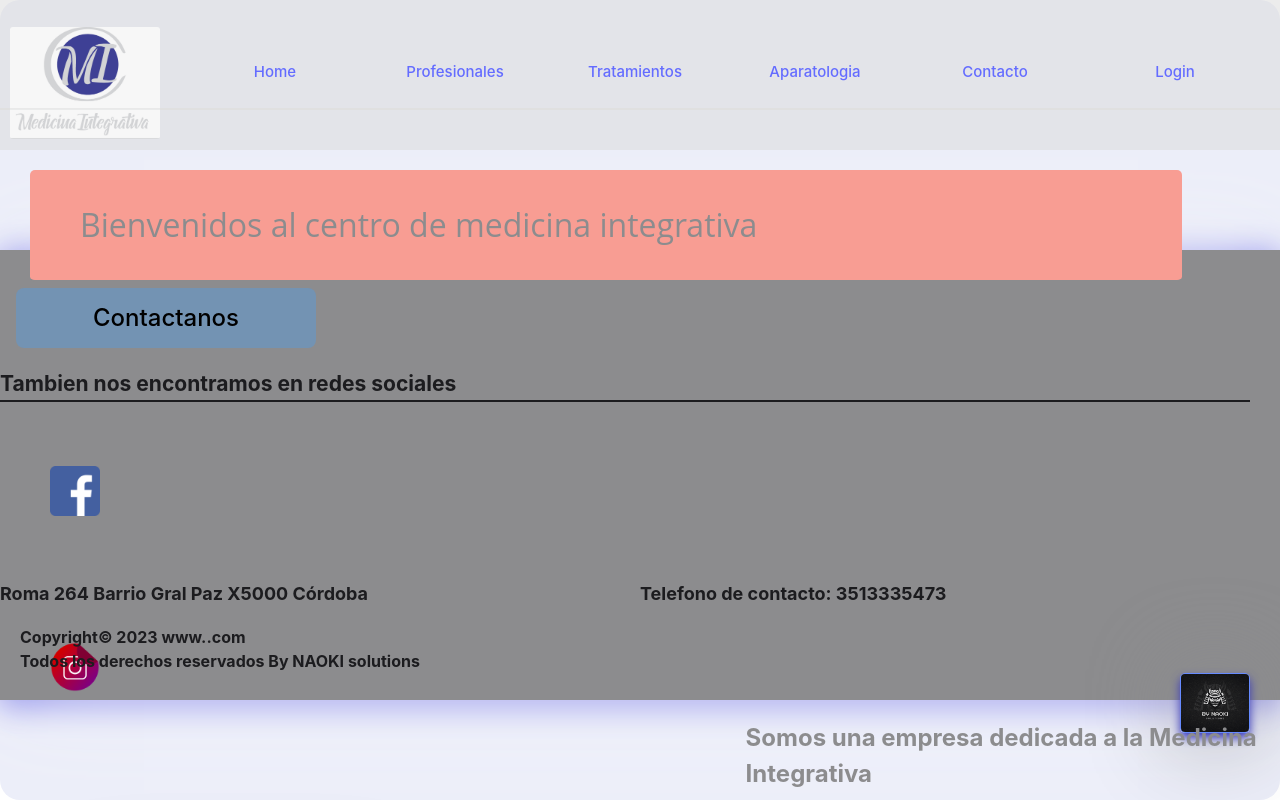
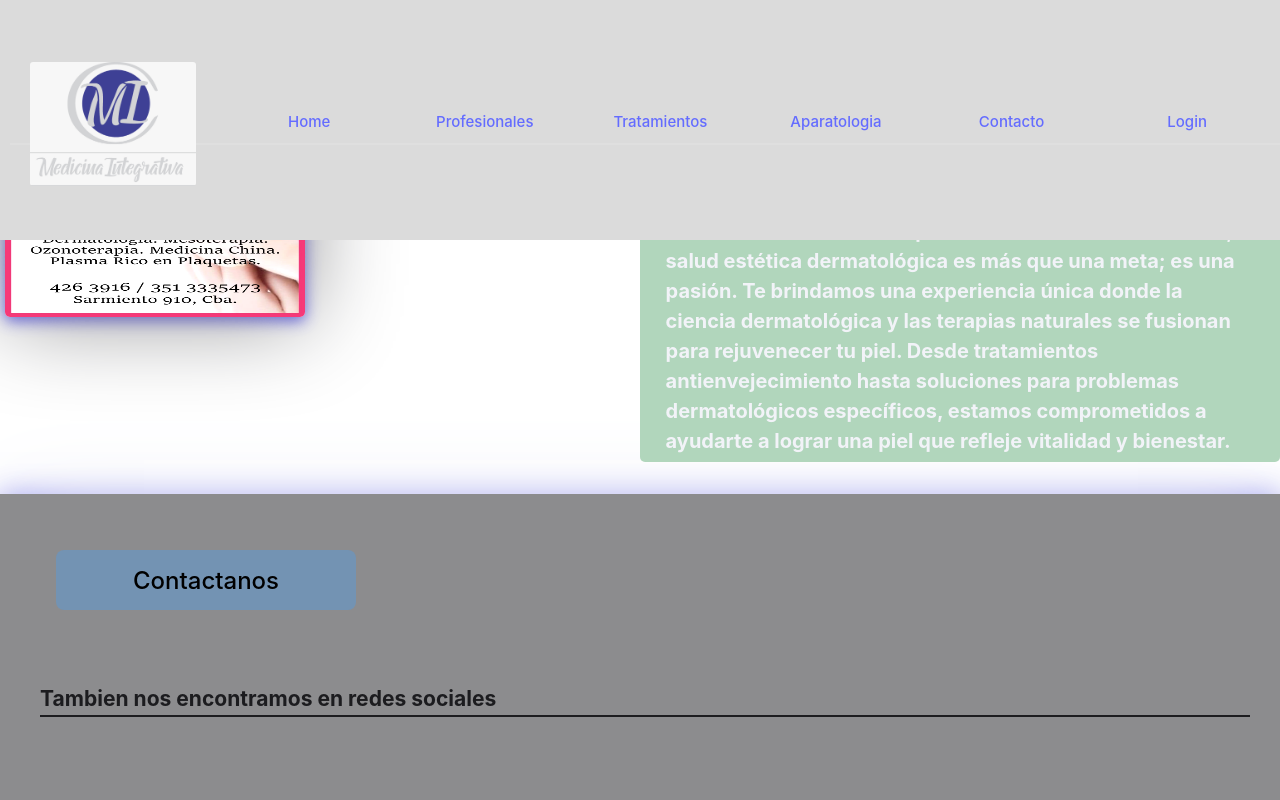
Before and after one commit to ginofrancocba/medicinaIntegrativaFront, a React (Vite) app: page / in a window 1280 px wide. Shown: the top 800 px of the page. Built offline with nearby package versions, Linux system fonts and the light colour scheme.

Commit message:
Add Change Header Permanent

```diff
--- a/src/App.css
+++ b/src/App.css
@@ -7,8 +7,8 @@
   --celeste: rgba(0, 212, 255, 0.75);
   --grey: rgb(242, 243, 248);
   --grey-button: 	rgb(115, 147, 179);
-  --grey-header: rgba(219, 219, 219, 0.514);
-  --grey-layer: rgb(224, 224, 224);
+  --grey-header: rgb(219, 219, 219);
+  --grey-layer: rgba(224, 224, 224, 0.804);
   --laranja: rgb(84, 31, 23);
   --lila: #8a6df1ff;
   --negro: #000000;
@@ -25,6 +25,5 @@
 #root {
   max-width: 100%;
   margin: 0%;
-  margin-top: 150px;
 
 }
--- a/src/pages/Header.css
+++ b/src/pages/Header.css
@@ -1,38 +1,33 @@
-.fixed-header {
+.container-layout {
    position: fixed;
+   z-index: 1000;
    top: 0;
    left: 0;
-   width: 100%;
-   z-index: 1000;
-}
-
-.container-layout {
    display: flex;
    justify-content: center;
    text-align: center;
    align-items: center;
    width: 100%;
-   height: 150px;
-   margin: 0;
+   height: 30vh;
    background-color: var(--grey-header);
 }
 
 .navbar ul img {
    display: flex;
-   width: 150px;
+   width: 13vw;
    height: auto;
-   margin: 38px 10px 20px 10px;
+   margin: 20px 10px 20px 20px;
    border-radius: 3px;
 }
 
 .navbar ul {
    display: flex;
-   height: 70px;
+   height: 37px;
    align-items: center;
    justify-content:space-around;
    font-size: 15px;
-   margin: 0px 0px 0px 0px;
-   padding: 0;
+   margin: 0px 0px 0px 10px;
+   padding: 10px 0px 0px 0px;
    border-bottom-style: solid ;
    border-bottom-width: 2px ;
    border-color: var(--grey-layer) ;
--- a/src/pages/Header.jsx
+++ b/src/pages/Header.jsx
@@ -1,6 +1,6 @@
 import React from "react";
 import { Outlet, Link } from "react-router-dom";
-import {Grid} from '@material-ui/core';
+import { Grid } from '@material-ui/core';
 import './Header.css';
 
 function Header() {
--- a/src/pages/Home.css
+++ b/src/pages/Home.css
@@ -1,50 +1,46 @@
 
 * {
     width: 100%;
-    margin: 0;
-    padding: 0;
+
     font-weight:bold;
-    box-sizing: border-box;
-}
-
-body {
-    width: 100%;
-    background-color: var(--app-grey);
-    border-radius: 20px;
 
 }
 
+
 .image-container {
     display: flex;
-    justify-content: end;
-    align-items: end;
-    flex-grow: 1;
-    flex-shrink: 1;
-    margin: 20px 0px 0px 80px;
 }
 
 .image-container img {
     display: flex;
-    justify-content:end;
-    align-items:end;
-    opacity: 1;
     filter: contrast(110%);
     width: 300px;
     margin: 5px;
-    border-radius: 5;
+    border-radius: 5px;
     box-shadow: var(--semi-oscuro) 0px 0px 95px, var(--azul) 0px 4px 15px ;
     border: px solid var(--azul-fran) ;
 }
 
-.h1-home {
+
+.cont1-home {
     display: flex;
-    font: 2rem/2rem "Open Sans", sans-serif;
-    width: 90vw;
+    width: 90%;
     height: 7rem;
     align-items: center;
     text-align: center;
+    justify-content: center;
+
+}
+
+.h1-home {
+    font: 2rem/2rem "Open Sans", sans-serif;
+    width: 90vw;
+    height: 6rem;
+    align-items: center;
+    text-align: center;
+    justify-content: center;
     margin: 20px 10px 0px 30px;
-    padding: 10px 10px 10px 50px;
+    padding: 30px 20px 0px 20px;
     color: var(--semi-oscuro);
     border-bottom: 2px solid var(--semi-oscuro);
     background-color: var(--salmon);
--- a/src/pages/Home.jsx
+++ b/src/pages/Home.jsx
@@ -1,5 +1,5 @@
 import React from 'react';
-import { Grid, Card, CardContent, Typography } from '@material-ui/core';
+import { Grid } from '@material-ui/core';
 import './Home.css';
 
 
@@ -11,13 +11,12 @@ function Home ()  {
                     <h1 className="h1-home">Bienvenidos al centro de medicina integrativa </h1>
                 </Grid>
                 <Grid
-                    className='image-container'
-                        style={{minHeight: '100vh'}}>
+                    className='image-container'>
                         <Grid className='header' item xs={12}>
                             <img src='../imgs/img-1.jpeg' alt='Vivi' />
                         </Grid>
                         <Grid
-                            container>
+                            className='' container>
                                 <h2 className="h2-home">Somos una empresa dedicada a la Medicina Integrativa</h2>
                                 <p className="lead text-center">El Secreto de una Piel Resplandeciente.
                                  En nuestra clínica, la salud estética dermatológica es más que una meta; es una pasión.
```
